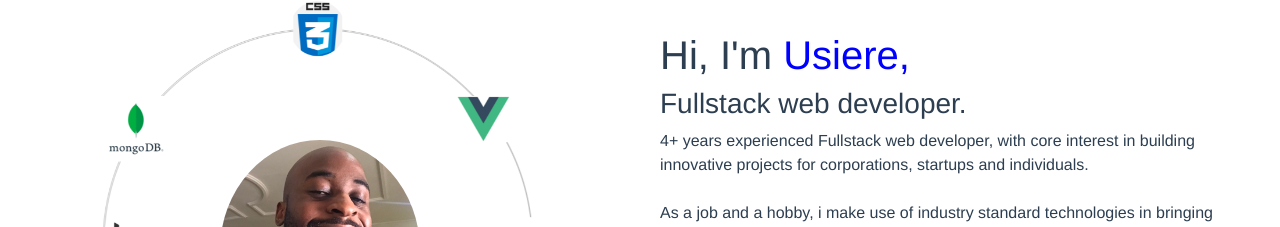
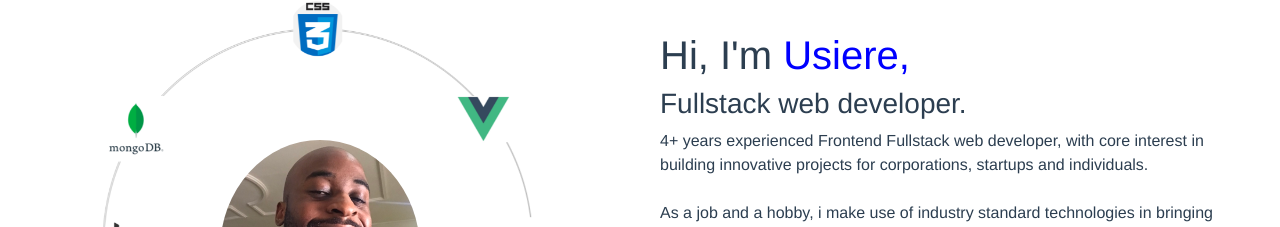
Before and after one commit to usiere/main, a Vue app: page / in a window 1280 px wide. Shown: the part 180-407 px from the top of the page. Built offline with nearby package versions, Linux system fonts and the light colour scheme.

Commit message:
changes made to the personal site

```diff
--- a/src/views/Home.vue
+++ b/src/views/Home.vue
@@ -10,7 +10,7 @@
          <span class="usiere-text">Usiere,</span><br>
           </h1>
         <h3>Fullstack web developer.</h3>
-        <div>4+ years experienced Fullstack web developer, with core interest in building innovative projects for corporations, startups and individuals.</div>
+        <div>4+ years experienced Frontend Fullstack web developer, with core interest in building innovative projects for corporations, startups and individuals.</div>
         <br>
         <div>As a job and a hobby, i make use of industry standard technologies in bringing interesting projects to life. These include
            <strong> VueJs, NuxtJs, Html, CSS, Javascript, React, NodeJs and ExpressJs and MongoDB.</strong>
```
